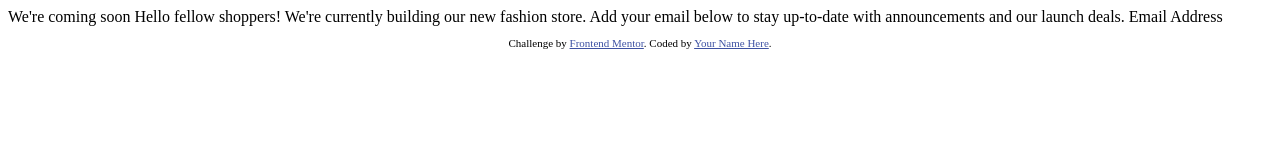
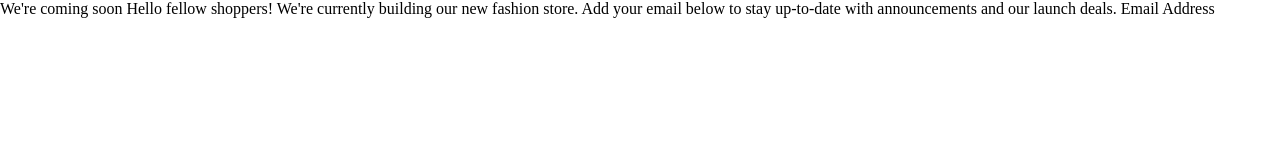
Before and after one commit to john-k-phillips/fm-base-apparel-coming-soon, a plain HTML site: page index.html in a window 1280 px wide. Drawn offline with Linux system fonts and the light colour scheme.

Commit message:
File cleanup.

```diff
--- a/index.html
+++ b/index.html
@@ -1,19 +1,16 @@
 <!DOCTYPE html>
 <html lang="en">
+
 <head>
   <meta charset="UTF-8">
-  <meta name="viewport" content="width=device-width, initial-scale=1.0"> <!-- displays site properly based on user's device -->
+  <meta name="viewport" content="width=device-width, initial-scale=1.0">
 
   <link rel="icon" type="image/png" sizes="32x32" href="./images/favicon-32x32.png">
+  <link rel="stylesheet" href="styles.css">
 
   <title>Frontend Mentor | Base Apparel coming soon page</title>
+</head>
 
-  <!-- Feel free to remove these styles or customise in your own stylesheet 👍 -->
-  <style>
-    .attribution { font-size: 11px; text-align: center; }
-    .attribution a { color: hsl(228, 45%, 44%); }
-  </style>
-</head>
 <body>
 
   We're coming soon
@@ -23,11 +20,6 @@
 
   Email Address
 
-  <footer>
-    <p class="attribution">
-      Challenge by <a href="https://www.frontendmentor.io?ref=challenge" target="_blank">Frontend Mentor</a>.
-      Coded by <a href="#">Your Name Here</a>.
-    </p>
-  </footer>
 </body>
+
 </html>
--- /dev/null
+++ b/styles.scss
@@ -0,0 +1,9 @@
+*, *::after, *::before {
+    margin: 0;
+    padding: 0;
+    box-sizing: border-box;
+}
+
+body {
+
+}
```
Also changed, not shown: styles.css (added), 1 other file.
